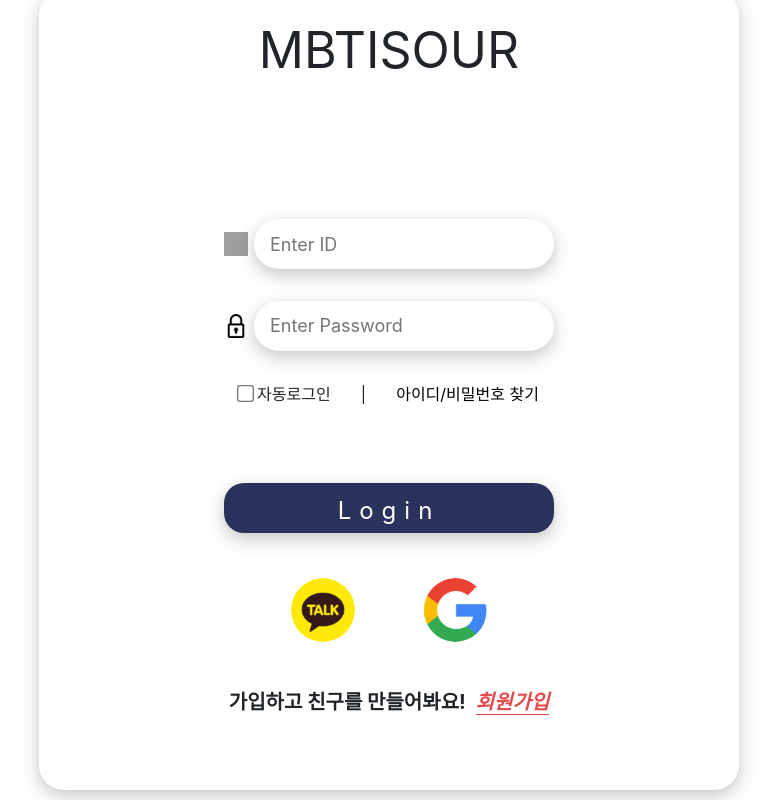
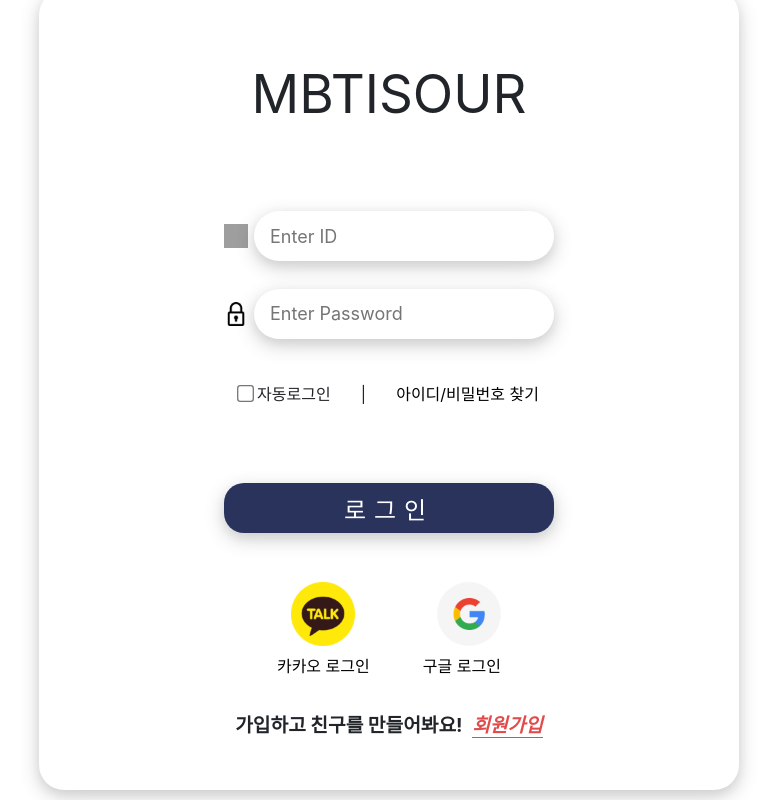
Before and after one commit to JUNG830/MBTISOUR, a React (Create React App) app in the folder FINAL/src/main/frontend/: page /login in a window 1280 px wide. Shown: the whole page, without its empty margins (251-1028 px from the left). Built offline with nearby package versions, Linux system fonts and the light colour scheme; grey boxes are pictures that could not be loaded; the HTML template or start-up script is replaced by a standard one.

Commit message:
민형 로그인

```diff
--- a/FINAL/src/main/frontend/src/2. Login/Login.css
+++ b/FINAL/src/main/frontend/src/2. Login/Login.css
@@ -12,13 +12,14 @@
 }
 
 .Login-Main-Header {
-  font-size: 50px;
-  height: 130px;
+  margin-top: 4rem;
+  font-size: 3.3rem;
+  height: 8rem;
 }
 
 .Login-Body {
-  width: 330px;
   height: 250px;
+  margin-bottom: 3rem;
   display: flex;
   justify-content: space-evenly;
   flex-direction: column;
@@ -59,11 +60,16 @@ outline: none;
 font-size: large;
 box-shadow: 0 4px 8px 0 rgba(177, 177, 177, 0.2), 0 6px 20px 0 rgba(0, 0, 0, 0.19);
 }
-
-
-.Auto-Login {
+.Auto-Login2 {
   width: 330px;
   display: flex;
+  float: left;
+}
+
+.Auto-Login{
+  width: 330px;
+  display: flex;
+  margin-top: 1rem;
   justify-content: space-around;
 }
 .Auto-Login-text {
@@ -74,6 +80,9 @@ box-shadow: 0 4px 8px 0 rgba(177, 177, 177, 0.2), 0 6px 20px 0 rgba(0, 0, 0, 0.1
 .Auto-Login-input {
   scale: 1.3;
 }
+.login-logo {
+
+}
 
 .Login-botton {
   border: 0px;
@@ -82,10 +91,15 @@ box-shadow: 0 4px 8px 0 rgba(177, 177, 177, 0.2), 0 6px 20px 0 rgba(0, 0, 0, 0.1
   border-radius: 20px;
   padding: 10px;
   font-size: 1.5rem;
+  margin-bottom: 3rem;
   letter-spacing: 0.5rem;
   box-shadow: 0 4px 8px 0 rgba(177, 177, 177, 0.2), 0 6px 20px 0 rgba(0, 0, 0, 0.19);
   background-color: var(--navy);
   color: var(--white);
+
+}
+.Login-Google{
+
 }
 
 .Login-kakao {
@@ -95,25 +109,35 @@ box-shadow: 0 4px 8px 0 rgba(177, 177, 177, 0.2), 0 6px 20px 0 rgba(0, 0, 0, 0.1
 }
 
 .Login-kakao > a > img{
-  border-radius: 100%;
-  object-fit: cover;
-  width: 4rem;
+  border-radius: 50%;
+  width: 1rem;
   height: 4rem;
 }
 
-.Login-kakao > img{
+.img-circle {
+  /* border: 0.1rem solid rgb(134, 133, 133); */
   border-radius: 100%;
-  object-fit: cover;
   width: 4rem;
   height: 4rem;
   cursor: pointer;
+  margin-left: 0.9rem;
+  margin-bottom: 0.5rem;
+  background-color: rgba(0, 0, 0, 0.04);
+}
+.kakao-img{
+  /* margin-top: 0.1rem; */
+}
+.google-img{
+  margin-top: 1rem;
 }
 
+
 .Login-footer {
-  font-size: 20px;
+  font-size: 1.2rem;
   font-weight: bold;
   text-align: center;
   margin-bottom: 50px;
+  margin-top: 2rem;
 }
 
 .Login-footer > a {
--- a/FINAL/src/main/frontend/src/2. Login/Login.js
+++ b/FINAL/src/main/frontend/src/2. Login/Login.js
@@ -210,6 +210,12 @@ function Login() {
 
         {/* 아이디 */}
         <div className='Login-Body'>
+        {/* <div className='Auto-Login2'>
+        <label>
+              <input className='Auto-Login-input' type="checkbox" id='checkbox' onClick={onClickAutologin} />
+              <span className='Auto-Login-text'>자동로그인</span>
+        </label>
+        </div> */}
           <div className="Login-Id">
             <img src={person} />
             <input className="Login-input" type="text" placeholder="Enter ID" value={id} onKeyDown={EnterPress} onChange={onChangeId} required />
@@ -218,38 +224,53 @@ function Login() {
           {/* 비밀번호 */}
 
           <div className="Login-PW">
-            <img src={lock} />
+            <img className="Login-input-img" src={lock} />
             <input className="Login-input" type="password" placeholder="Enter Password" onKeyDown={EnterPress} value={pwd} onChange={onChangePwd} />
           </div>
 
         {/* <form className='Auto-Login'> */}
           <div className='Auto-Login' >
-            <label>
+          {/* <div className='Auto-Login2'> */}
+        <label>
               <input className='Auto-Login-input' type="checkbox" id='checkbox' onClick={onClickAutologin} />
               <span className='Auto-Login-text'>자동로그인</span>
-            </label>
-            <span>|</span>
-            <span><a href="/FindInfo">아이디/비밀번호 찾기</a> </span>
-          </div>
+        </label>
+        <span>|</span>
+        <a href="/FindInfo">아이디/비밀번호 찾기</a>
+        </div>
+
+            {/* <span>|</span> */}
+            {/* <span><a href="/signup">  회원가입</a> </span>   */}
+          {/* </div> */}
+
+
         </div>
         {/* </form> */}
 
-
-        <motion.button className="Login-botton" type="submit" onClick={onClickLogin}>Login
+        <motion.button className="Login-botton" type="submit" onClick={onClickLogin}>로그인
 
         </motion.button>
 
                 {/* 소셜로그인 */}
 
-          <div className='Login-kakao'>
+        <div className='Login-kakao'>
+          <a  className='login-logo'>
             <a href={kakao_Auth_Url}>
-              <img className='kakao-img' src={kakao} />
+              <div className='img-circle'>
+              <img className='kakao-img'style={{width:"4rem",height:"4rem",objectFit:"cover"}} src={kakao} />
+              </div>
             </a>
-          {/* <div className='Login-Google'> */}
-            <img src={google} onClick={signInWithGoogle} />
-          {/* </div> */}
+          카카오 로그인
+            </a>
+            <a  className='login-logo'>
+          <div className='img-circle'>
+          <img className='google-img' src={google} onClick={signInWithGoogle} style={{width:"2rem",height:"2rem",objectFit:"cover"}} >
+            </img>
+          </div>
+          구글 로그인
+            </a>
+         </div>
 
-          </div>
 
 
         <div className="Login-footer">
```
